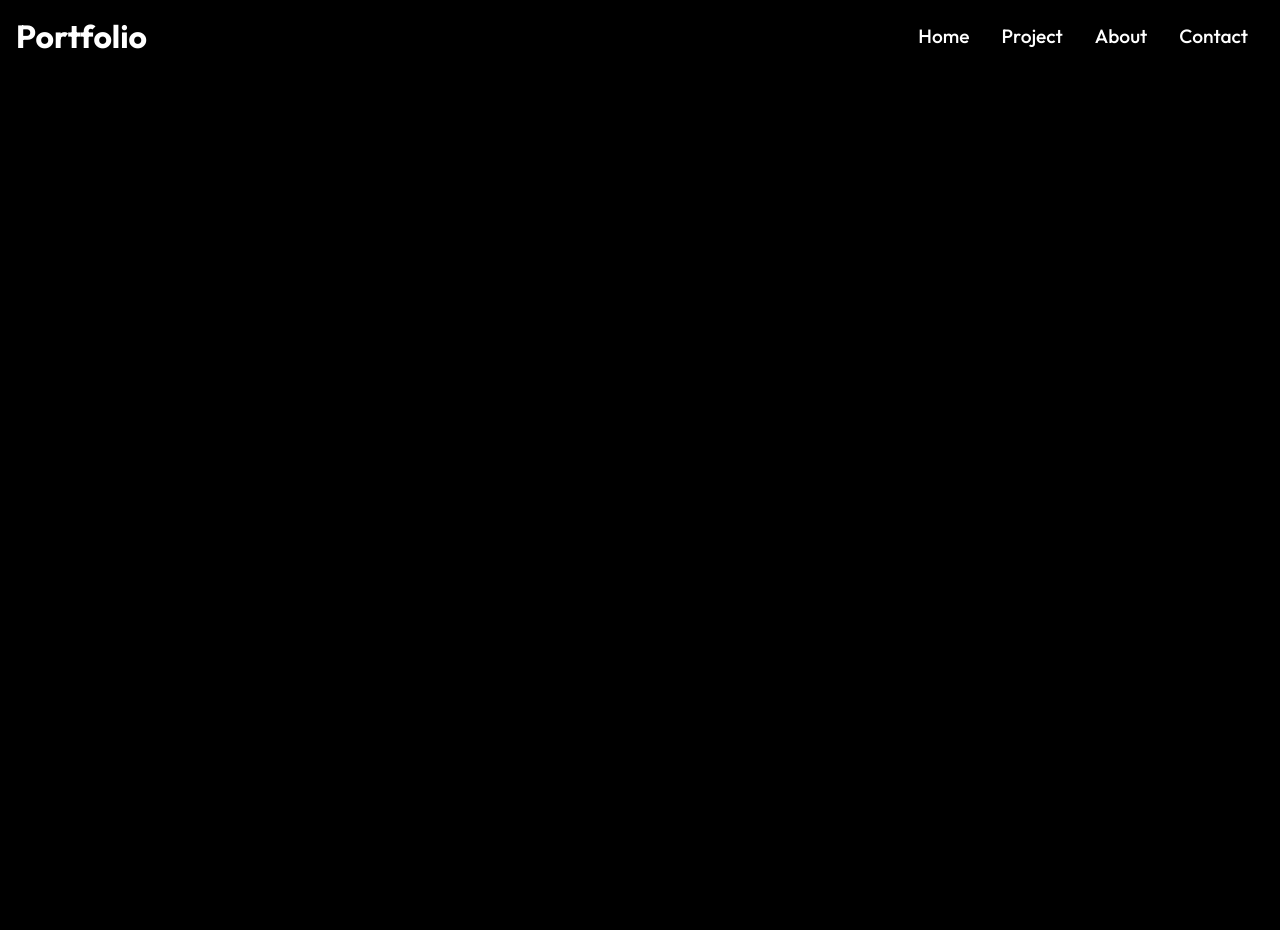
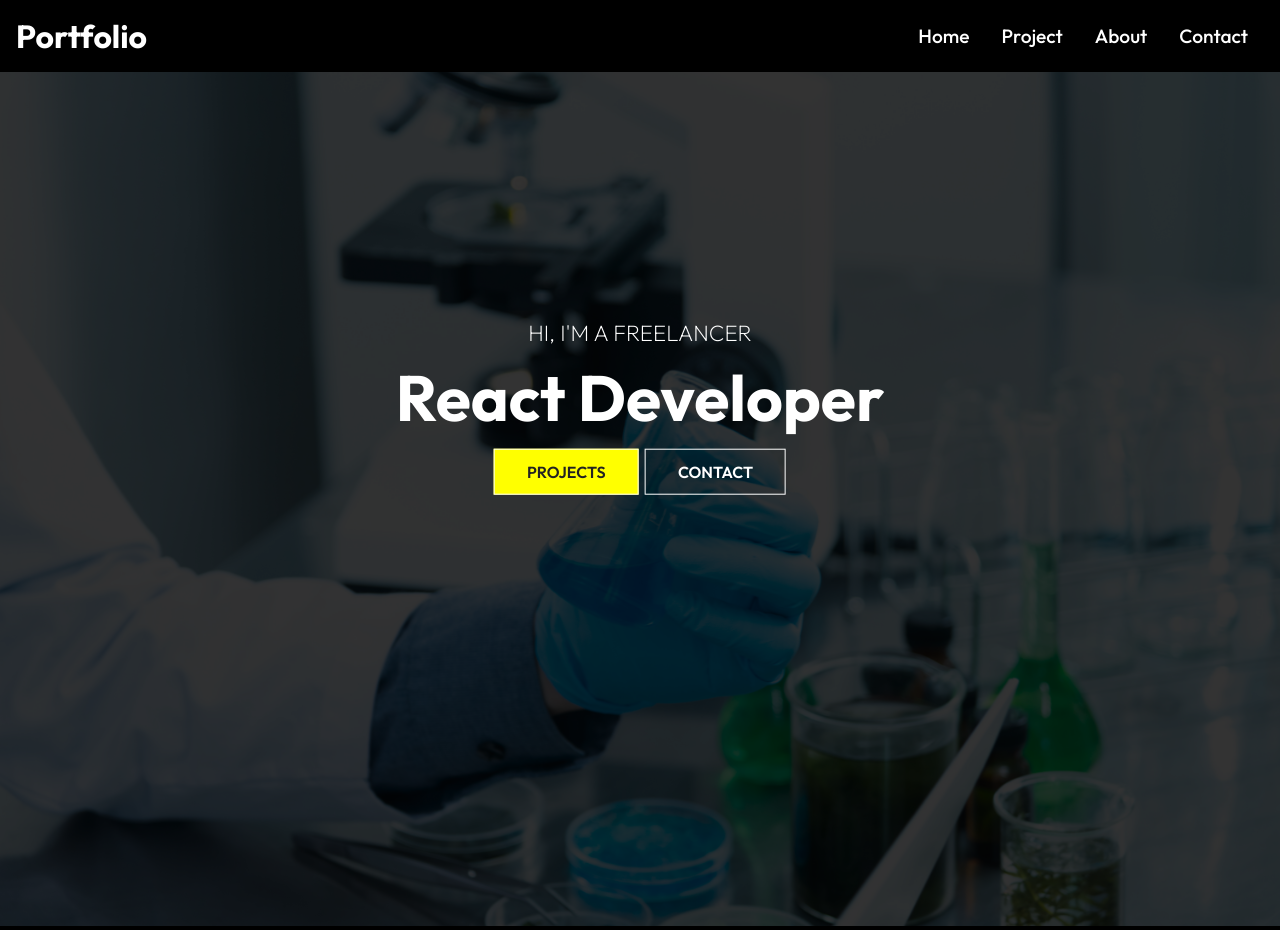
Before and after one commit to rypab4/Portfolio_react, a React (Create React App) app in the folder portfolio_react/: page / in a window 1280 px wide. Before the commit the page ends 800 px from the top, so only its background shows below. Built offline with nearby package versions, Linux system fonts and the light colour scheme.

Commit message:
added image and fixed the text onto the middle

```diff
--- /dev/null
+++ b/portfolio_react/src/components/HeroImg.js
@@ -0,0 +1,28 @@
+import "./HeroImgStyles.css";
+
+import React from 'react'
+import IntroImg from "../assets/intro.jpg";
+import {Link} from 'react-router-dom';
+
+const HeroImg = () => {
+  return (
+    <div className="hero">
+        <div className="mask">
+        {<img className="intro-img" src={IntroImg} alt="IntroImg"/>}
+    </div>
+        <div className="content">
+            <p>Hi, I'm a FREELANCER</p>
+            <h1>React Developer</h1>
+            <div>
+            <Link to="/project" className="btn">Projects</Link>
+            <Link to="/contact" className="btn btn-light">Contact</Link>
+            </div>
+
+        </div>
+
+
+    </div>
+  )
+}
+
+export default HeroImg
--- /dev/null
+++ b/portfolio_react/src/components/HeroImgStyles.css
@@ -0,0 +1,53 @@
+.mask{
+    width:100%;
+    height:100hv;
+    position: relative;
+}
+
+.intro-img{
+    width: 100%;
+    height:100%;
+    background-size:cover ;
+    background-position: center;
+    object-fit: cover;
+}
+
+.mask::after{
+    content: "";
+    width:100%;
+    height: 100%;
+    position: absolute;
+    top: 0;
+    left: 0;
+    background-color: black;
+    opacity: 0.8;
+}
+
+.hero{
+    height: 100%;
+    width: 100%;
+}
+
+.hero .content{
+    position: absolute;
+    transform: translate(-50%, -50%);
+    top: 50%;
+    left: 50%;
+    text-align: center;
+}
+
+.hero .content h1{
+    font-size: 4rem;
+    padding:0.6rem 0 1.5rem;
+}
+
+.hero .content p{
+    font-size: 1.4rem;
+    font-weight: 200;
+    text-transform: uppercase;
+}
+
+.content .btn{
+    margin: 1rem 0.2rem;
+
+}
--- a/portfolio_react/src/routes/Home.js
+++ b/portfolio_react/src/routes/Home.js
@@ -1,10 +1,12 @@
 import React from 'react'
 import Navbar from '../components/Navbar'
+import HeroImg from '../components/HeroImg'
 
 const Home = () => {
   return (
     <div>
       <Navbar/>
+      <HeroImg/>
     </div>
   )
 }
```
Also changed, not shown: portfolio_react/src/assets/intro.jpg (added).
